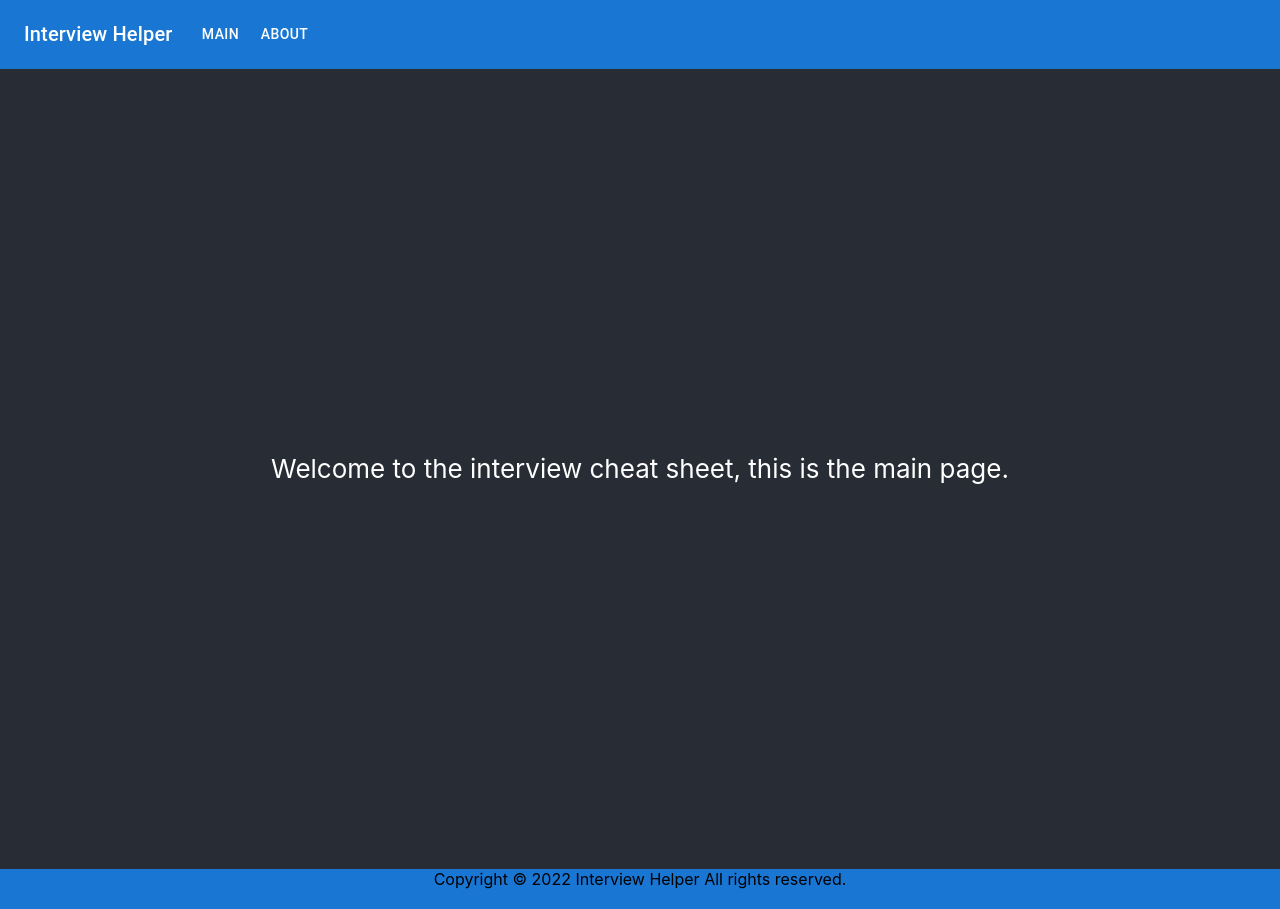
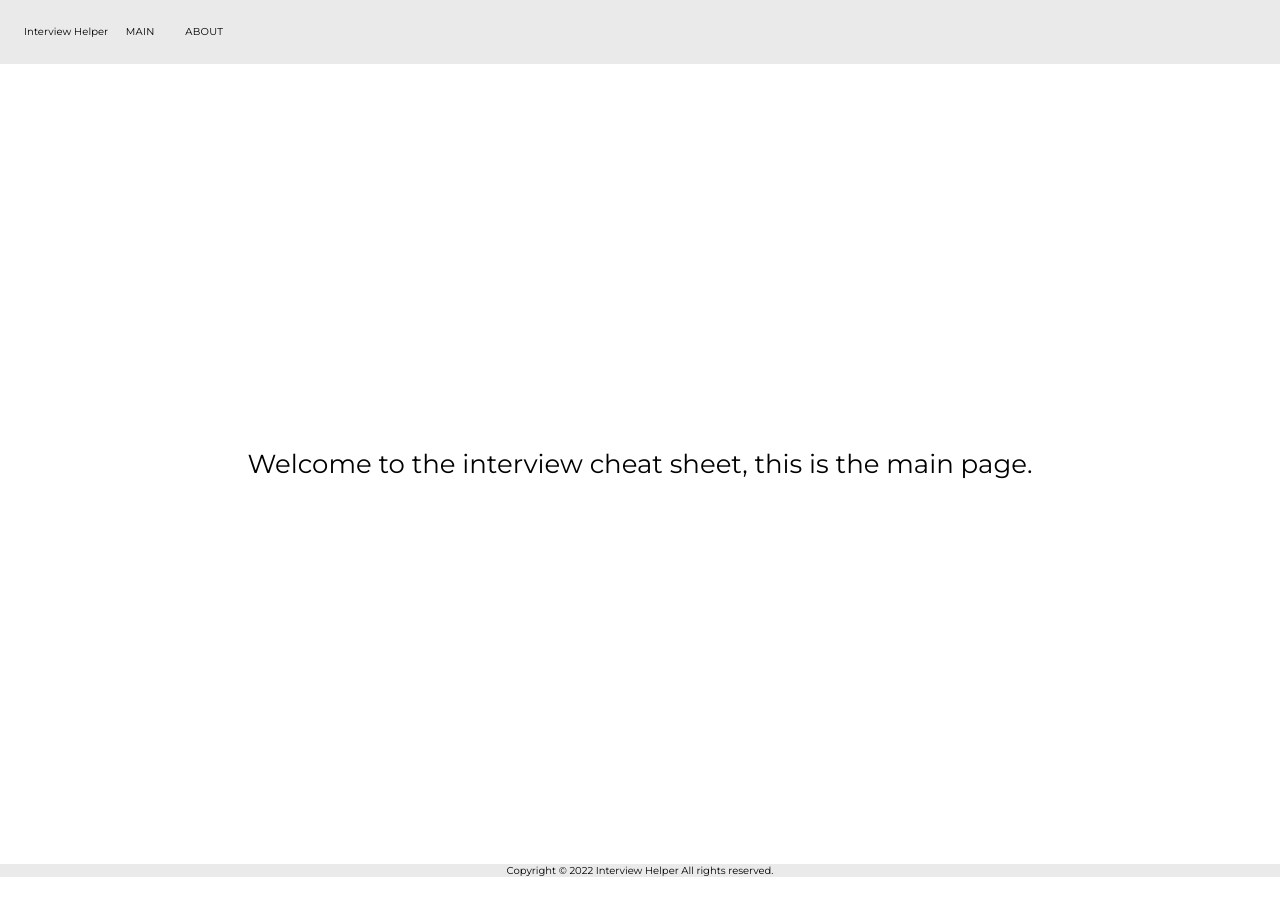
Before and after one commit to Sverdiyev/InterviewHelperFE, a React (Create React App) app: page / in a window 1280 px wide. After the commit the page ends 877 px from the top, so only its background shows below. Built offline with nearby package versions, Linux system fonts and the light colour scheme.

Commit message:
Changes on design

```diff
--- a/src/App.css
+++ b/src/App.css
@@ -3,14 +3,14 @@
 }
 
 main {
-  background-color: #282c34;
+  background-color: #ffffff;
   min-height: 100vh;
   display: flex;
   flex-direction: column;
   align-items: center;
   justify-content: center;
   font-size: calc(10px + 2vmin);
-  color: white;
+  color: black;
 }
 
 .App-logo {
--- a/src/components/Footer.jsx
+++ b/src/components/Footer.jsx
@@ -1,9 +1,10 @@
 import React from 'react';
 
 const footerStyle = {
-  backgroundColor: '#1976d2',
-  height: '40px',
-  alignItems: 'center'
+  backgroundColor: '#EAEAEA',
+  height: '13px',
+  alignItems: 'center',
+  fontSize: '10px'
 };
 
 function Footer() {
--- a/src/components/Navbar.jsx
+++ b/src/components/Navbar.jsx
@@ -11,6 +11,14 @@ import { Link } from 'react-router-dom';
 
 const pages = ['main', 'about'];
 
+let navbarStyle = {
+  backgroundColor: '#EAEAEA',
+  textDecoration: 'none',
+  color: 'black',
+  fontSize: '10px',
+  fontFamily: 'Montserrat'
+};
+
 function Navbar() {
   const [anchorElNav, setAnchorElNav] = useState(null);
 
@@ -19,17 +27,10 @@ function Navbar() {
   };
 
   return (
-    <AppBar position="static">
-      <Container maxWidth="xl">
+    <AppBar position="static" style={navbarStyle}>
+      <Container maxWidth="x1">
         <Toolbar disableGutters>
-          <Typography
-            variant="h6"
-            noWrap
-            component={Link}
-            to="/"
-            sx={{ mr: 2, display: { xs: 'none', md: 'flex' } }}
-            style={{ textDecoration: 'none', color: 'white' }}
-          >
+          <Typography variant="h6" noWrap component={Link} to="/" style={navbarStyle}>
             Interview Helper
           </Typography>
 
@@ -69,11 +70,12 @@ function Navbar() {
           </Typography>
           <Box sx={{ flexGrow: 1, display: { xs: 'none', md: 'flex' } }}>
             {pages.map((page) => (
-              <Link key={page} to={'/' + page} style={{ textDecoration: 'none' }}>
+              <Link key={page} to={'/' + page} style={navbarStyle}>
                 <Button
                   key={page}
                   onClick={handleCloseNavMenu}
-                  sx={{ my: 2, color: 'white', display: 'block' }}
+                  sx={{ my: 1, color: 'white', display: 'block' }}
+                  style={navbarStyle}
                 >
                   {page}
                 </Button>
--- a/src/index.css
+++ b/src/index.css
@@ -1,11 +1,11 @@
 body {
   margin: 0;
-  font-family: -apple-system, BlinkMacSystemFont, 'Segoe UI', 'Roboto', 'Oxygen', 'Ubuntu',
-    'Cantarell', 'Fira Sans', 'Droid Sans', 'Helvetica Neue', sans-serif;
-  -webkit-font-smoothing: antialiased;
-  -moz-osx-font-smoothing: grayscale;
+  font-family: 'Montserrat', sans-serif;
 }
-
 code {
   font-family: source-code-pro, Menlo, Monaco, Consolas, 'Courier New', monospace;
 }
+@font-face {
+  font-family: 'Montserrat';
+  src: local('Montserrat'), url('../public/Montserrat-Regular.ttf') format('truetype');
+}
```
Also changed, not shown: public/Montserrat-Regular.ttf (added).
